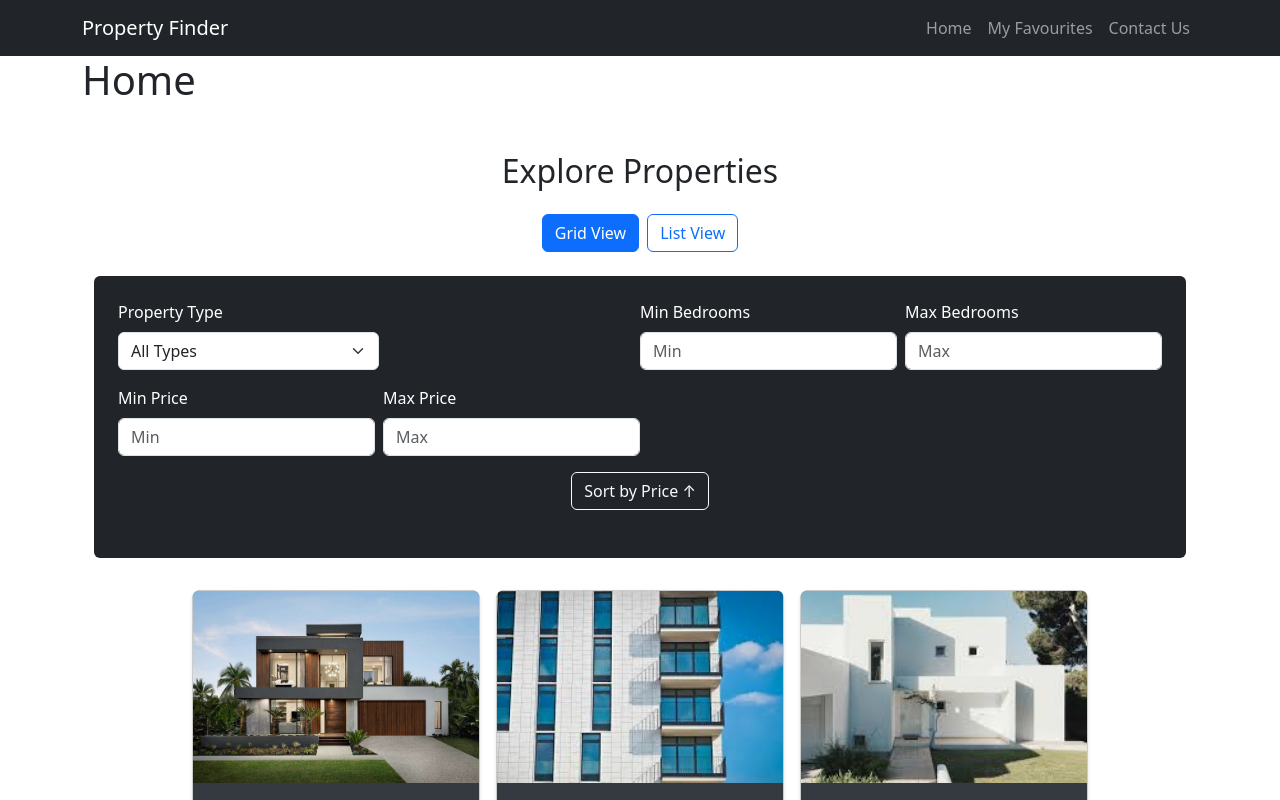
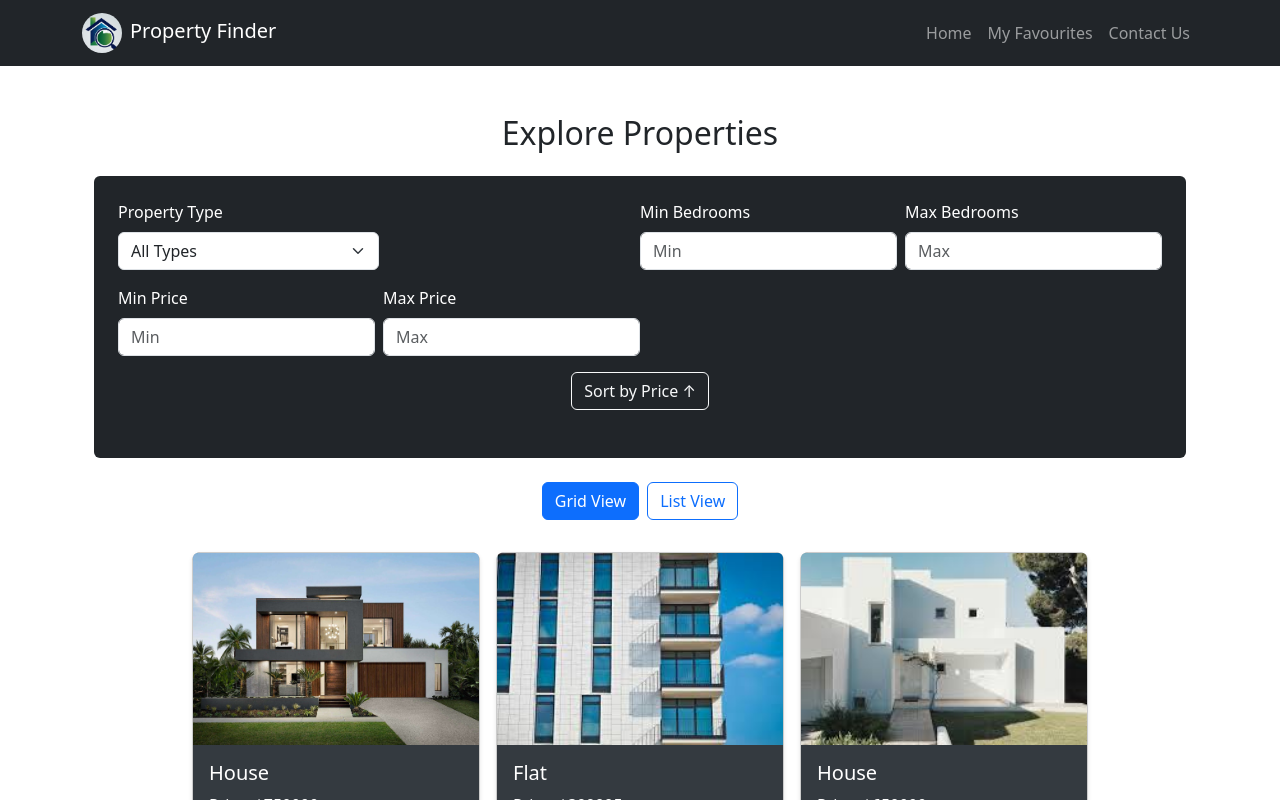
Before and after one commit to Ahd-Rizlan/property_finder, a React (Create React App) app: page / in a window 1280 px wide. Shown: the top 800 px of the page. Built offline with nearby package versions, Linux system fonts and the light colour scheme.

Commit message:
UI updated

```diff
--- a/src/components/ContactUs.js
+++ b/src/components/ContactUs.js
@@ -44,9 +44,9 @@ function ContactUs() {
       <h2 className="text-center mb-4">Contact Us</h2>
       <div className="row justify-content-center align-items-center">
         {/* Form Section */}
-        <div className="col-md-8 col-lg-6">
+        <div className="col-md-8 col-lg-6 ">
           <div
-            className="p-4 shadow"
+            className="p-4 shadow bg-dark text-white"
             style={{
               backgroundColor: "#fff",
               borderRadius: "15px",
--- a/src/components/Home.js
+++ b/src/components/Home.js
@@ -4,7 +4,6 @@ import PropertyList from "./PropertyList";
 function Home() {
   return (
     <>
-      <h1>Home</h1>
       <PropertyList />;
     </>
   );
--- a/src/components/NavBar.js
+++ b/src/components/NavBar.js
@@ -22,6 +22,12 @@ function NavBar() {
     <nav className="navbar navbar-expand-lg navbar-dark bg-dark">
       <div className="container">
         <Link to="/" className="navbar-brand">
+          <img
+            src="propertyFinder_Nav_logo.jpg"
+            alt="Site Logo"
+            className="rounded-circle me-2"
+            style={{ height: "40px", width: "40px" }}
+          />
           Property Finder
         </Link>
         <button
--- a/src/components/PropertyList.js
+++ b/src/components/PropertyList.js
@@ -58,26 +58,6 @@ function PropertyList() {
   return (
     <div className="container my-5">
       <h2 className="text-center mb-4">Explore Properties</h2>
-
-      {/* View Toggle */}
-      <div className="d-flex justify-content-center mb-4">
-        <button
-          className={`btn ${
-            !isListView ? "btn-primary" : "btn-outline-primary"
-          } me-2`}
-          onClick={() => setIsListView(false)}
-        >
-          Grid View
-        </button>
-        <button
-          className={`btn ${
-            isListView ? "btn-primary" : "btn-outline-primary"
-          }`}
-          onClick={() => setIsListView(true)}
-        >
-          List View
-        </button>
-      </div>
 
       {/* Filters UI with Dark Background */}
       <div className="bg-dark text-white p-4 rounded mb-4">
@@ -178,6 +158,26 @@ function PropertyList() {
         </div>
       </div>
 
+      {/* View Toggle */}
+      <div className="d-flex justify-content-center mb-4">
+        <button
+          className={`btn ${
+            !isListView ? "btn-primary" : "btn-outline-primary"
+          } me-2`}
+          onClick={() => setIsListView(false)}
+        >
+          Grid View
+        </button>
+        <button
+          className={`btn ${
+            isListView ? "btn-primary" : "btn-outline-primary"
+          }`}
+          onClick={() => setIsListView(true)}
+        >
+          List View
+        </button>
+      </div>
+
       {/* Property Cards */}
       <div
         className={`d-flex flex-wrap ${
```
